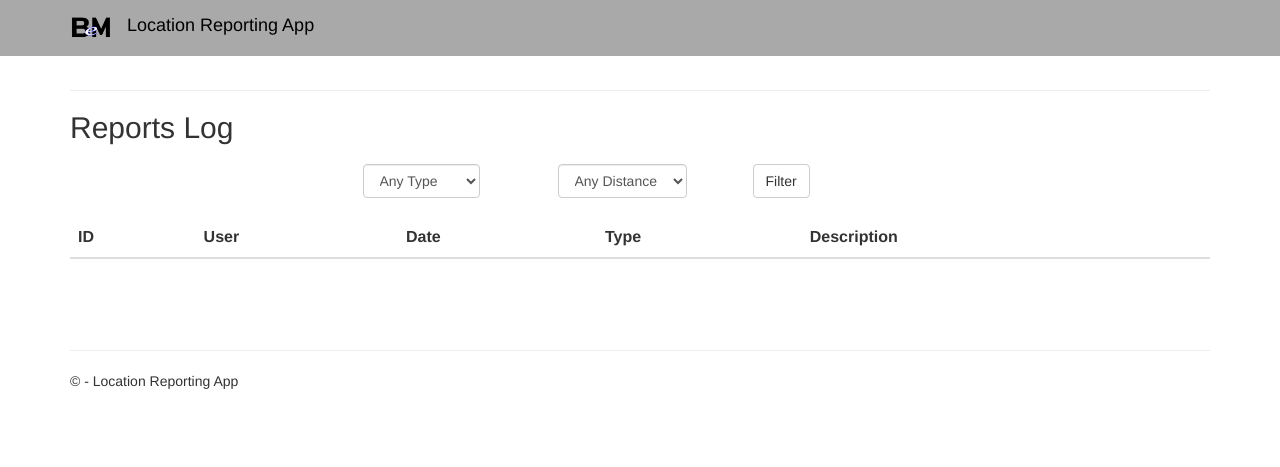
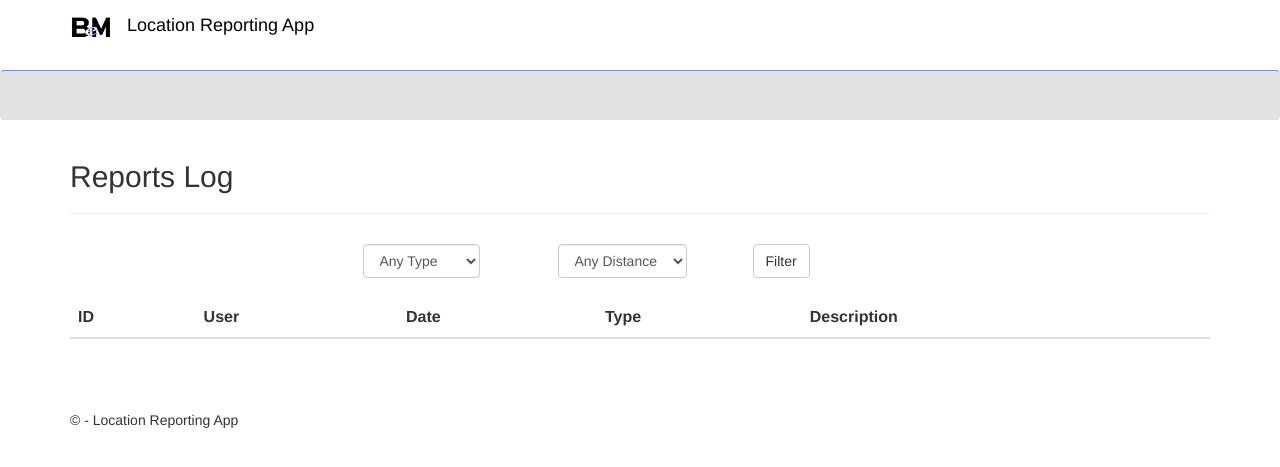
Before and after one commit to MinBarry/Location-Reporting-App, a Flask app: template App/App/templates/log.html in a window 1280 px wide. Shown: the top 467 px of the page. Run offline with Flask 2, Linux system fonts and the light colour scheme; the template is opened without the code that fills it, so the values that code supplies are empty; parts of the project's set-up code (start-up, migrations or seed data) failed here and were passed over; some libraries are stand-ins or nearby versions.

Commit message:
Add visual improvments to web interface

```diff
--- a/App/App/static/content/site.css
+++ b/App/App/static/content/site.css
@@ -42,22 +42,28 @@ input[type="checkbox"].input-validation-error {
 }
 
 .navbar-custom {
-    background-color: #a9a9a9;
+    background-color: #ffffff;
 }
 
-    /* change the brand and text color */
 .navbar-custom .navbar-brand,
 .navbar-custom .navbar-text {
     color: #000000;
 }
-    /* change the link color */
+
 .navbar-custom .navbar-nav .nav-link {
     color: #8d8d8d;
 }
-    /* change the color of active or hovered links */
+
 .navbar-custom .nav-item.active .nav-link,
 .navbar-custom .nav-item:hover .nav-link {
     color: #8d8d8d;
+}
+
+#greynavbar {
+    background-color: #e2e2e2;
+    border-top-style: solid;
+    border-top-color: cornflowerblue;
+    border-bottom-color: #e2e2e2
 }
 
 #map {
--- a/App/App/templates/layout.html
+++ b/App/App/templates/layout.html
@@ -28,15 +28,14 @@
                     <a href="/logout" class="navbar-brand">logout</a>
                 </span>
                 {% endif %}
-
             </div>
-
         </div>
     </div>
+    <div class="navbar navbar-custom" id="greynavbar">
+
+    </div>
     <div class="container body-content">
-        <hr>
         {% block content %}{% endblock %}
-        <hr />
         <footer>
             <p>&copy; {{ year }} - Location Reporting App</p>
         </footer>
--- a/App/App/templates/log.html
+++ b/App/App/templates/log.html
@@ -1,9 +1,8 @@
 {% extends "layout.html" %}
 
 {% block content %}
-
-<h2>Reports Log</h2>
-
+    <h2>Reports Log</h2>
+<hr />
 <div class="row">
       <div class="col-md-3"></div>
         <div class="col-md-2">
--- a/App/App/templates/security/login_user.html
+++ b/App/App/templates/security/login_user.html
@@ -4,6 +4,7 @@
 
 {% block content %}
 <h1>{{ _('Login') }}</h1>
+<hr>
 <div class="container">
     {% include "security/_messages.html" %}
 
@@ -17,4 +18,3 @@
     </form>
 </div>
 {% endblock %}
-{% include "security/_menu.html" %}
```
Lines whose indentation alone changed are shown as unchanged.
